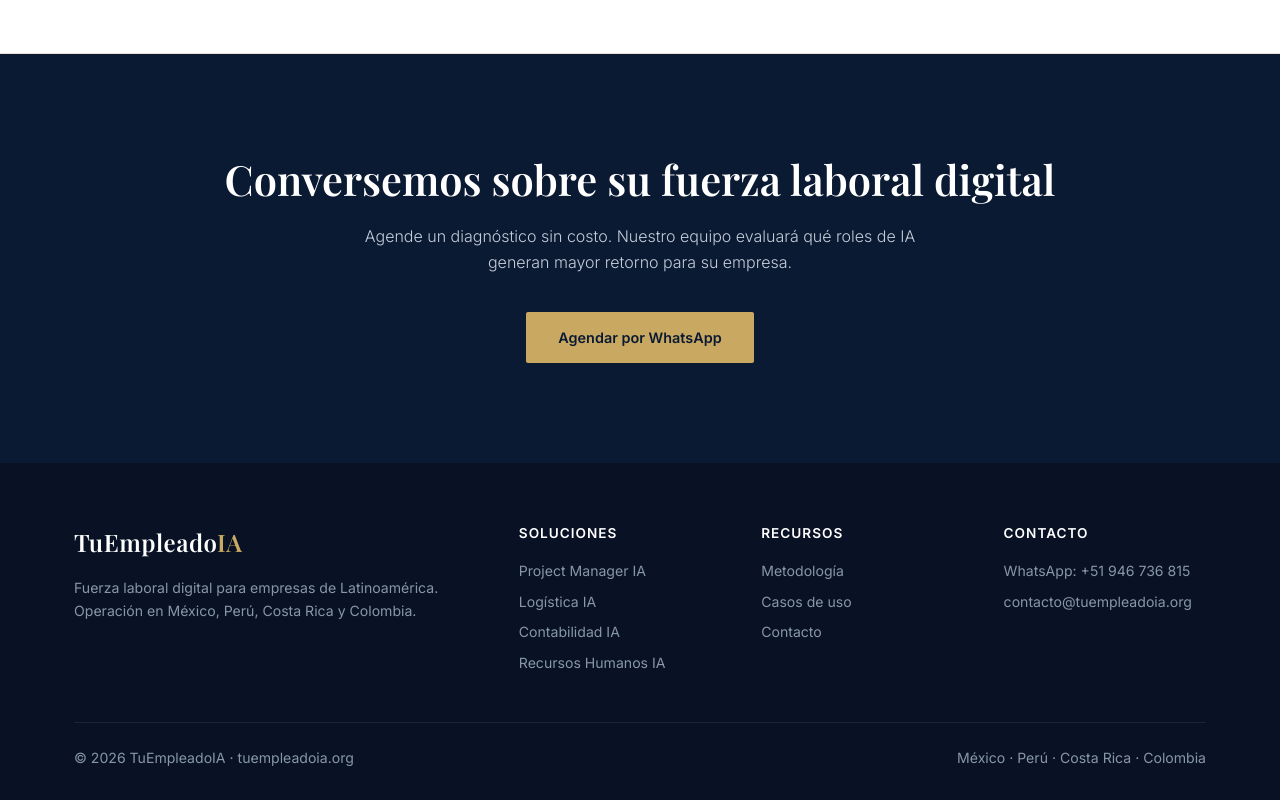
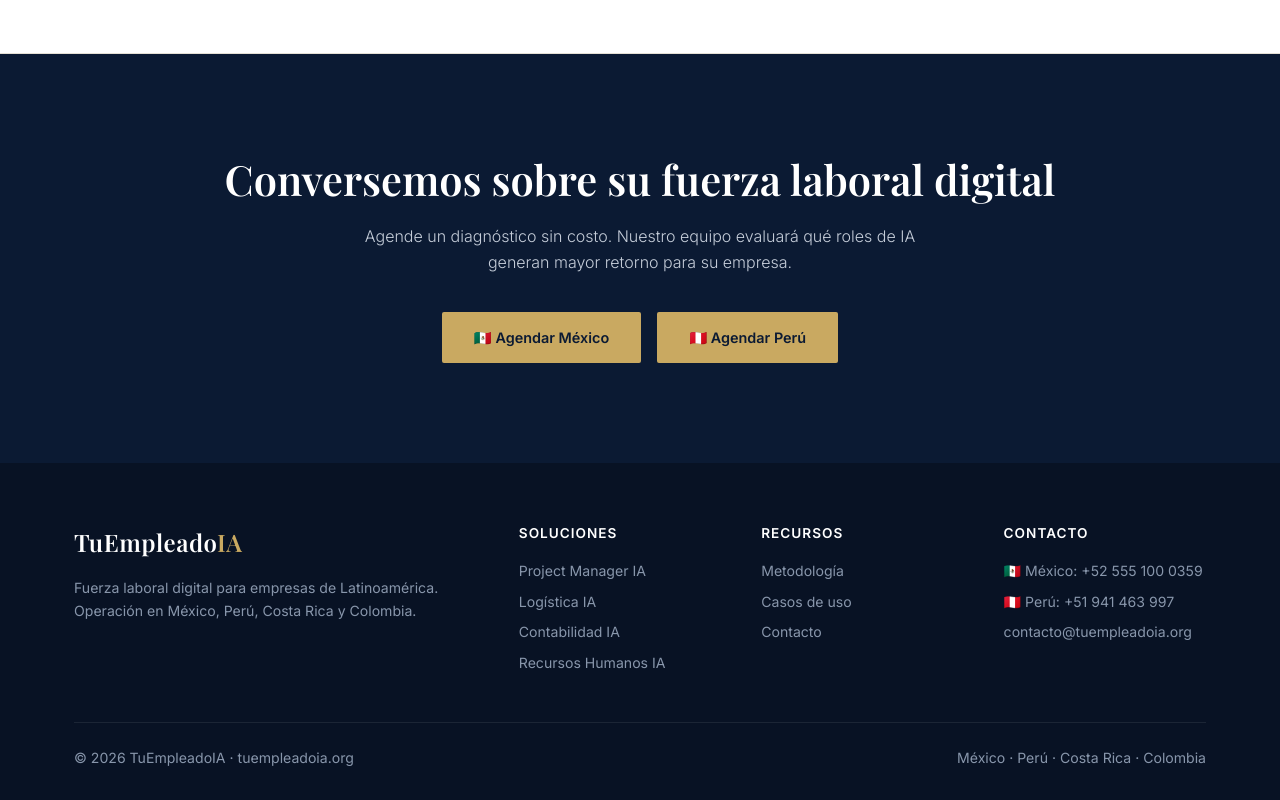
Before and after one commit to jhonnycastle81/tuempleadoia-org, a plain HTML site: page index.html in a window 1280 px wide. Shown: the part 2586-3386 px from the top of the page. Drawn offline with nearby package versions, Linux system fonts and the light colour scheme.

Commit message:
Modify contact section for regional WhatsApp links
Updated contact links for WhatsApp to include separate numbers for Mexico and Peru.

```diff
--- a/index.html
+++ b/index.html
@@ -207,7 +207,10 @@
   <div class="container">
     <h2>Conversemos sobre su fuerza laboral digital</h2>
     <p>Agende un diagnóstico sin costo. Nuestro equipo evaluará qué roles de IA generan mayor retorno para su empresa.</p>
-    <a href="https://wa.me/51946736815?text=Hola,%20vengo%20de%20tuempleadoia.org%20y%20quiero%20un%20diagn%C3%B3stico" class="btn">Agendar por WhatsApp</a>
+    <div style="display:flex;justify-content:center;gap:16px;flex-wrap:wrap;">
+      <a href="https://wa.me/525551000359?text=Hola,%20vengo%20de%20tuempleadoia.org%20y%20quiero%20un%20diagn%C3%B3stico%20(Contacto%20M%C3%A9xico)" class="btn">🇲🇽 Agendar México</a>
+      <a href="https://wa.me/51941463997?text=Hola,%20vengo%20de%20tuempleadoia.org%20y%20quiero%20un%20diagn%C3%B3stico%20(Contacto%20Per%C3%BA)" class="btn">🇵🇪 Agendar Perú</a>
+    </div>
   </div>
 </section>
 
@@ -220,7 +223,11 @@
       </div>
       <div><h4>Soluciones</h4><a href="#equipo">Project Manager IA</a><a href="#equipo">Logística IA</a><a href="#equipo">Contabilidad IA</a><a href="#equipo">Recursos Humanos IA</a></div>
       <div><h4>Recursos</h4><a href="#proceso">Metodología</a><a href="#equipo">Casos de uso</a><a href="#contacto">Contacto</a></div>
-      <div><h4>Contacto</h4><a href="https://wa.me/51946736815">WhatsApp: +51 946 736 815</a><a href="mailto:contacto@tuempleadoia.org">contacto@tuempleadoia.org</a></div>
+      <div><h4>Contacto</h4>
+        <a href="https://wa.me/525551000359">🇲🇽 México: +52 555 100 0359</a>
+        <a href="https://wa.me/51941463997">🇵🇪 Perú: +51 941 463 997</a>
+        <a href="mailto:contacto@tuempleadoia.org">contacto@tuempleadoia.org</a>
+      </div>
     </div>
     <div class="foot-bottom">
       <span>© 2026 TuEmpleadoIA · tuempleadoia.org</span>
```
